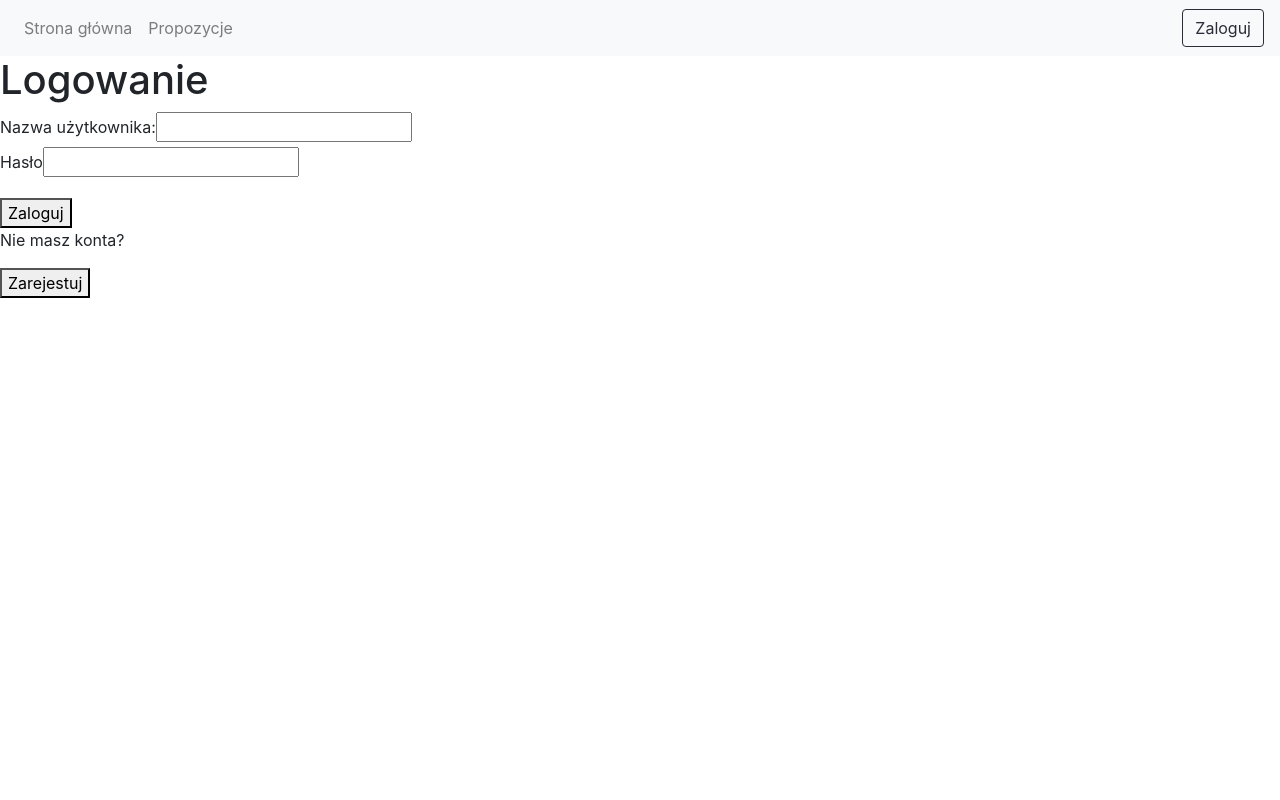
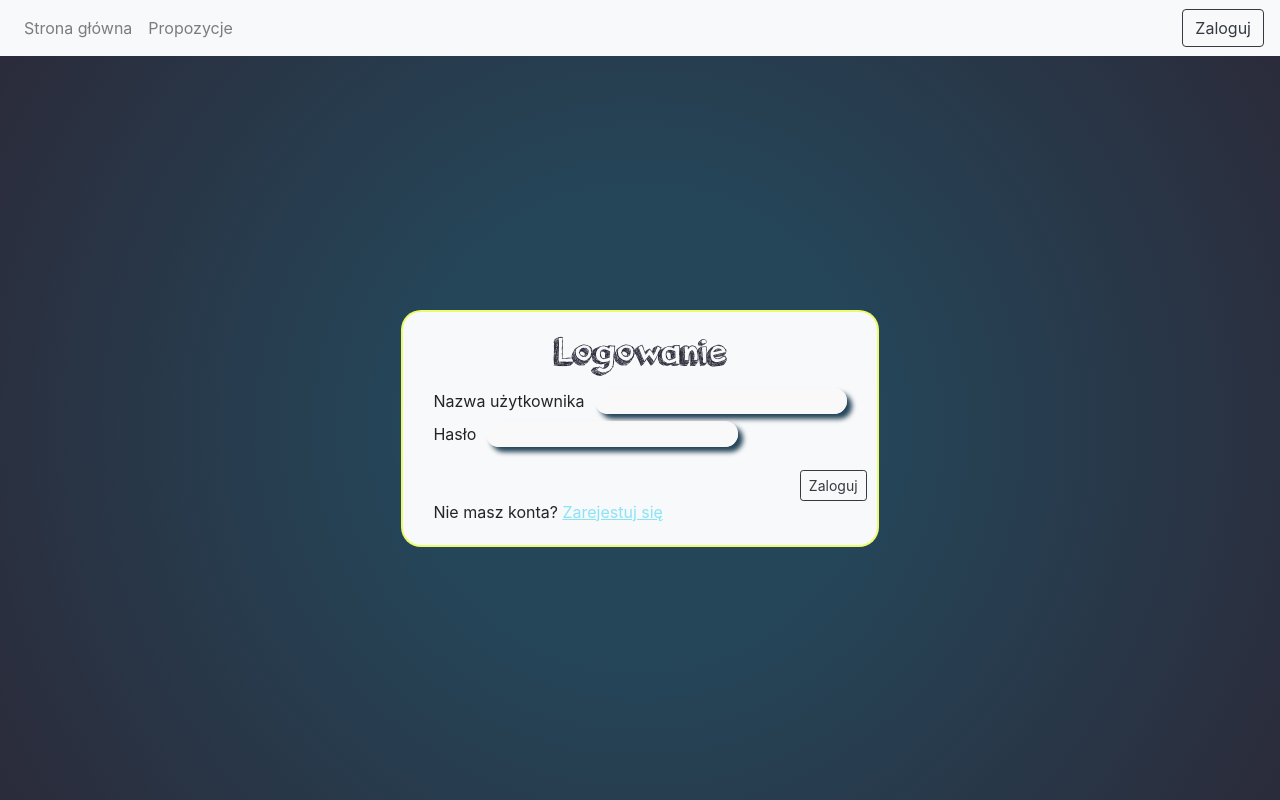
Before and after one commit to PiotrSzalski/MovieBase, an Angular app in the folder frontend/: page /login in a window 1280 px wide. Built offline with nearby package versions, Linux system fonts and the light colour scheme.

Commit message:
login and register UI added

```diff
--- a/frontend/src/app/login-page/login-page.component.html
+++ b/frontend/src/app/login-page/login-page.component.html
@@ -1,8 +1,9 @@
-<div *ngIf="!registerMode">
+<main>
+    <div class="mycard" *ngIf="!registerMode">
         <h1>Logowanie</h1>
         <form>
             <div>
-        <label for="username">Nazwa użytkownika:</label>
+                <label for="username">Nazwa użytkownika</label>
                 <input type="text" id="username" required>
             </div>
 
@@ -10,14 +11,15 @@
                 <label for="password">Hasło</label>
                 <input type="password" id="password" required>
             </div>
-      <p>{{error}}</p>
-      <button (click)="login()" type="button">Zaloguj</button>
-      <p>Nie masz konta?</p>
-      <button (click)="registerModeChange(true)" type="button">Zarejestuj</button>
+            <p class="error"> {{error}} </p>
         </form>
+        <button class="btn btn-outline-dark btn-sm action" (click)="login()" type="button">Zaloguj</button>
+        <div class="return">
+            <p>Nie masz konta? <span class="link" (click)="registerModeChange(true)">Zarejestuj się</span></p>
+        </div>
     </div>
 
-<div *ngIf="registerMode">
+    <div class="mycard" *ngIf="registerMode">
         <h1>Rejestracja</h1>
         <form>
             <div>
@@ -36,9 +38,12 @@
                 <label for="password2">Powtórz hasło:</label>
                 <input type="password" id="password2" required>
             </div>
-    <p>{{error}}</p>
-    <button (click)="register()" type="button">Zarejesruj się</button>
-    <p>Masz konto?</p>
-    <button (click)="registerModeChange(false)" type="button">Zaloguj</button>
+            <p class="error">{{error}}</p>
         </form>
+        <button class="btn btn-outline-dark btn-sm action" (click)="register()" type="button">Zarejestruj się</button>
+        <div class="return">
+            <p>Masz konto? <span class="link" (click)="registerModeChange(false)">Zaloguj się</span></p>
         </div>
+
+    </div>
+</main>
--- a/frontend/src/app/login-page/login-page.component.scss
+++ b/frontend/src/app/login-page/login-page.component.scss
@@ -0,0 +1,41 @@
+@import '../variables';
+.mycard {
+    position: relative;
+    text-align: left;
+    border: 2px solid $yellow;
+    background-color: $white;
+    border-radius: 20px;
+    padding-top: 20px;
+    padding-bottom: 5px;
+    padding-right: 30px;
+    padding-left: 30px;
+    h1 {
+        text-align: center;
+        font-family: 'CustomFont';
+        color: $dark;
+    }
+    .link {
+        color: $blue-bright;
+        text-decoration: underline;
+    }
+    .action {
+        position: absolute;
+        right: 0;
+        margin-right: 10px;
+    }
+    .return {
+        padding-top: 30px;
+    }
+    .error {
+        color: red;
+    }
+    input {
+        margin-left: 10px;
+        border-radius: 20px;
+        border: none;
+        background-color: rgba(250, 250, 250, 0.863);
+        -webkit-box-shadow: 5px 5px 5px 0px $blue-background;
+        -moz-box-shadow: 5px 5px 5px 0px $blue-background;
+        box-shadow: 5px 5px 5px 0px $blue-background;
+    }
+}
--- a/frontend/src/app/main-page/main-page.component.html
+++ b/frontend/src/app/main-page/main-page.component.html
@@ -1,9 +1,9 @@
 <main>
     <h1>Witaj w MovieBase!</h1>
     <div class="explanation">
-        <h3>Oglądaj <span class="yellow"> filmy. </span></h3>
-        <h3>Otrzymuj nowe <span class="blue">propozycje.</span></h3>
-        <h3>Dziel się <span class="white">wrażeniami.</span></h3>
+        <h3>Oceniaj <span class="yellow"> filmy. </span></h3>
+        <h3>Otrzymuj nowe <span class="blue"> rekomendacje.</span></h3>
+        <h3>Dziel się <span class="white"> wrażeniami.</span></h3>
         <i class="fa fa-film"></i>
         <i class="fa fa-comment"></i>
     </div>
--- a/frontend/src/app/main-page/main-page.component.scss
+++ b/frontend/src/app/main-page/main-page.component.scss
@@ -1,35 +1,34 @@
 @import '../variables';
-main {
-    height: 100%;
-    background: $blue-background;
-    background: radial-gradient(circle, $blue-background 32%, $dark 100%);
-    display: flex;
-    flex-direction: column;
-    justify-content: space-evenly;
-    font-family: sans-serif;
 h1 {
     text-align: center;
     text-transform: uppercase;
     color: $white;
+    font-family: 'CustomFont';
+    font-size: 4em;
 }
+
 .explanation {
-        color: #1a191998;
+    color: #1a1919ef;
     text-align: center;
     text-transform: uppercase;
-        font-weight: thin;
+    font-family: 'CustomFont';
+    font-size: 3em;
 }
+
 .yellow {
     color: $yellow;
 }
+
 .blue {
     color: $blue-bright;
 }
+
 .white {
     color: $white;
 }
+
 i {
     margin: 40px 40px;
-        font-size: 40px;
+    font-size: 1em;
     color: white;
 }
-}
--- a/frontend/src/app/nav-bar/nav-bar.component.html
+++ b/frontend/src/app/nav-bar/nav-bar.component.html
@@ -8,7 +8,7 @@
                 <a class="nav-link" (click)="propositions()">Propozycje</a>
             </li>
         </ul>
-      <button class="btn btn-outline-success my-2 my-sm-0" *ngIf="!logged" (click)="login();" type="button">Zaloguj</button>
-      <button class="btn btn-outline-success my-2 my-sm-0" *ngIf="logged" (click)="logout();" type="button">Wyloguj ({{user}})</button>
+        <button class="btn btn-outline-dark my-2 my-sm-0" *ngIf="!logged" (click)="login();" type="button">Zaloguj</button>
+        <button class="btn btn-outline-dark my-2 my-sm-0" *ngIf="logged" (click)="logout();" type="button">Wyloguj ({{user}})</button>
     </div>
 </nav>
--- a/frontend/src/app/nav-bar/nav-bar.component.scss
+++ b/frontend/src/app/nav-bar/nav-bar.component.scss
@@ -1,9 +1 @@
 @import '../variables';
-button {
-    color: $dark;
-    border-color: $dark;
-    &:hover {
-        background-color: $dark;
-        border-color: $dark;
-    }
-}
--- a/frontend/src/app/variables.scss
+++ b/frontend/src/app/variables.scss
@@ -1,5 +1,6 @@
 $yellow: #e9fc40be;
 $blue-background: #254558;
 $dark: #2b2b3a;
-$white: white;
+$white: #f8f9fa;
 $blue-bright: #1ed0f481;
+$grey: #999999;
--- a/frontend/src/styles.scss
+++ b/frontend/src/styles.scss
@@ -1,4 +1,8 @@
-/* You can add global styles to this file, and also import other style files */
+@import 'app/variables';
+@font-face {
+    font-family: "CustomFont";
+    src: url("assets//fonts/orange\ juice\ 2.0.ttf");
+}
 
 app-root {
     display: flex;
@@ -6,10 +10,21 @@ app-root {
     height: 100vh;
 }
 
-app-main-page {
+app-main-page,
+app-login-page {
     flex: 1 1 100%;
 }
 
 app-nav-bar {
     flex: 0 1 auto;
 }
+
+main {
+    height: 100%;
+    background: $blue-background;
+    background: radial-gradient(circle, $blue-background 32%, $dark 100%);
+    display: flex;
+    flex-direction: column;
+    justify-content: space-evenly;
+    align-items: center;
+}
```
Also changed, not shown: frontend/src/assets/fonts/orange juice 2.0.ttf (added). Lines whose indentation alone changed are shown as unchanged.
